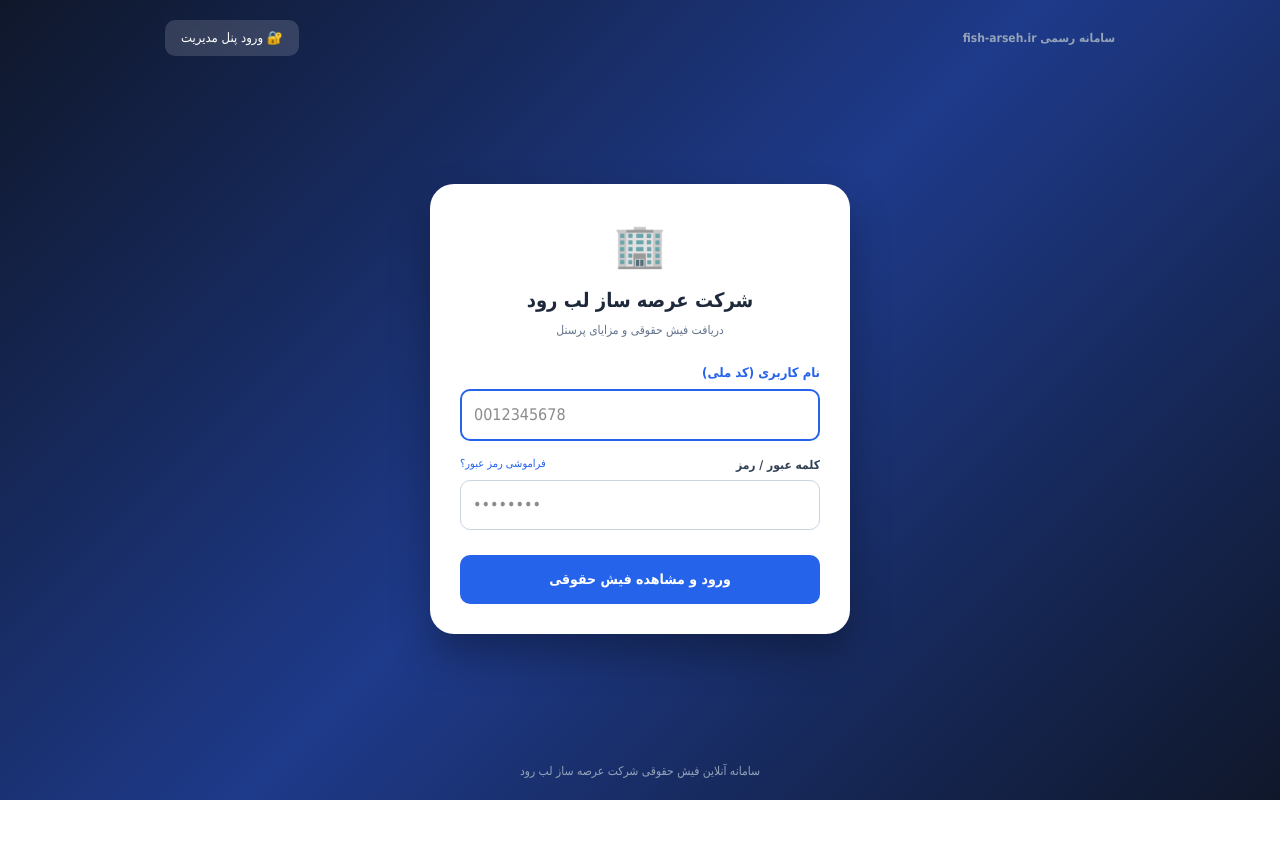
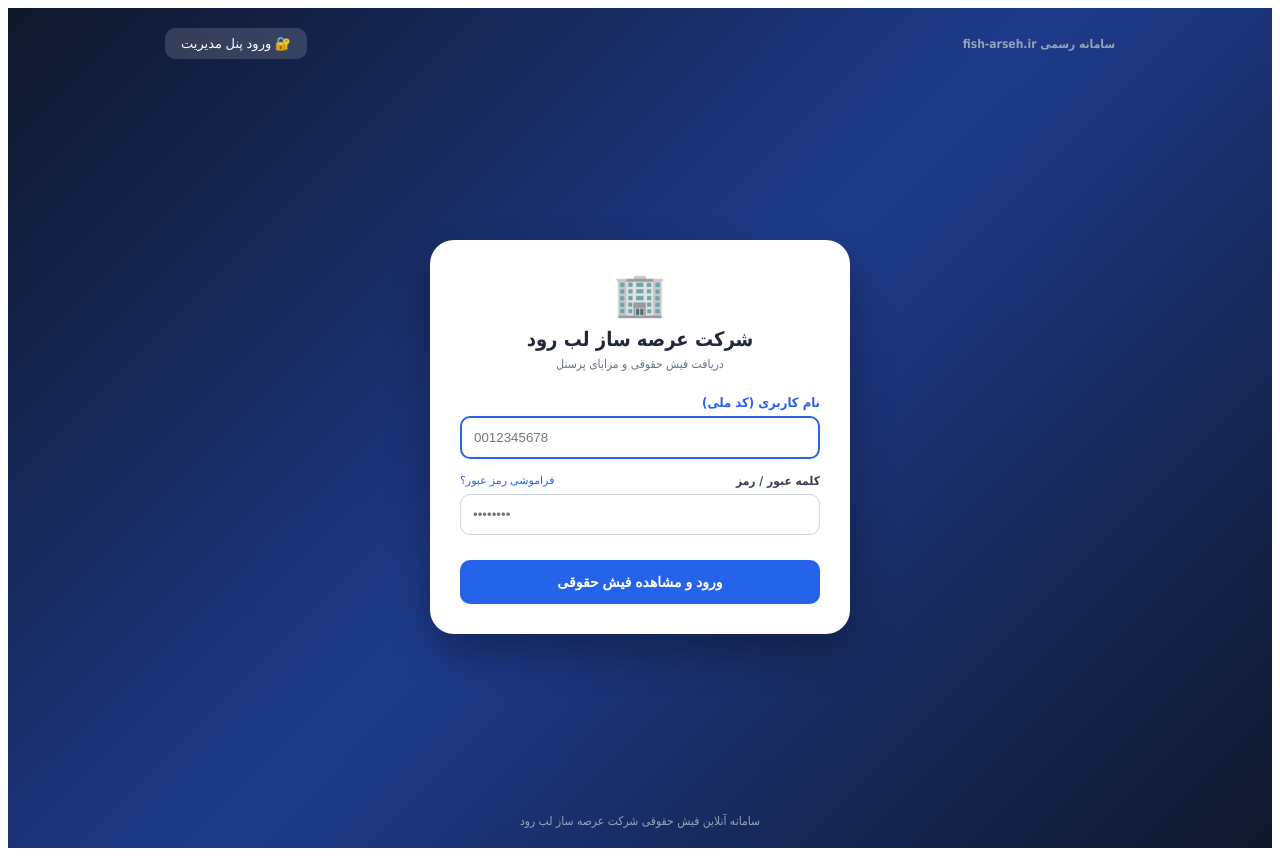
Before and after one commit to essi4/payslip-app, a Next.js app: page / in a window 1280 px wide. Before the commit the page ends 800 px from the top, so only its background shows below. Built offline with nearby package versions, Linux system fonts and the light colour scheme.

Commit message:
update page title and metadata

```diff
--- a/app/layout.js
+++ b/app/layout.js
@@ -1,17 +1,12 @@
-import { Inter } from "next/font/google";
-import "./globals.css";
-
-const inter = Inter({ subsets: ["latin"] });
-
 export const metadata = {
-  title: "Create Next App",
-  description: "Generated by create next app",
-};
+  title: 'سامانه آنلاین فیش حقوقی شرکت عرصه ساز لب رود',
+  description: 'سامانه دریافت آنلاین فیش حقوقی و مزایای پرسنل شرکت عرصه ساز لب رود',
+}
 
 export default function RootLayout({ children }) {
   return (
-    <html lang="fa">
-      <body className={inter.className}>{children}</body>
+    <html lang="fa" dir="rtl">
+      <body>{children}</body>
     </html>
-  );
+  )
 }
```
